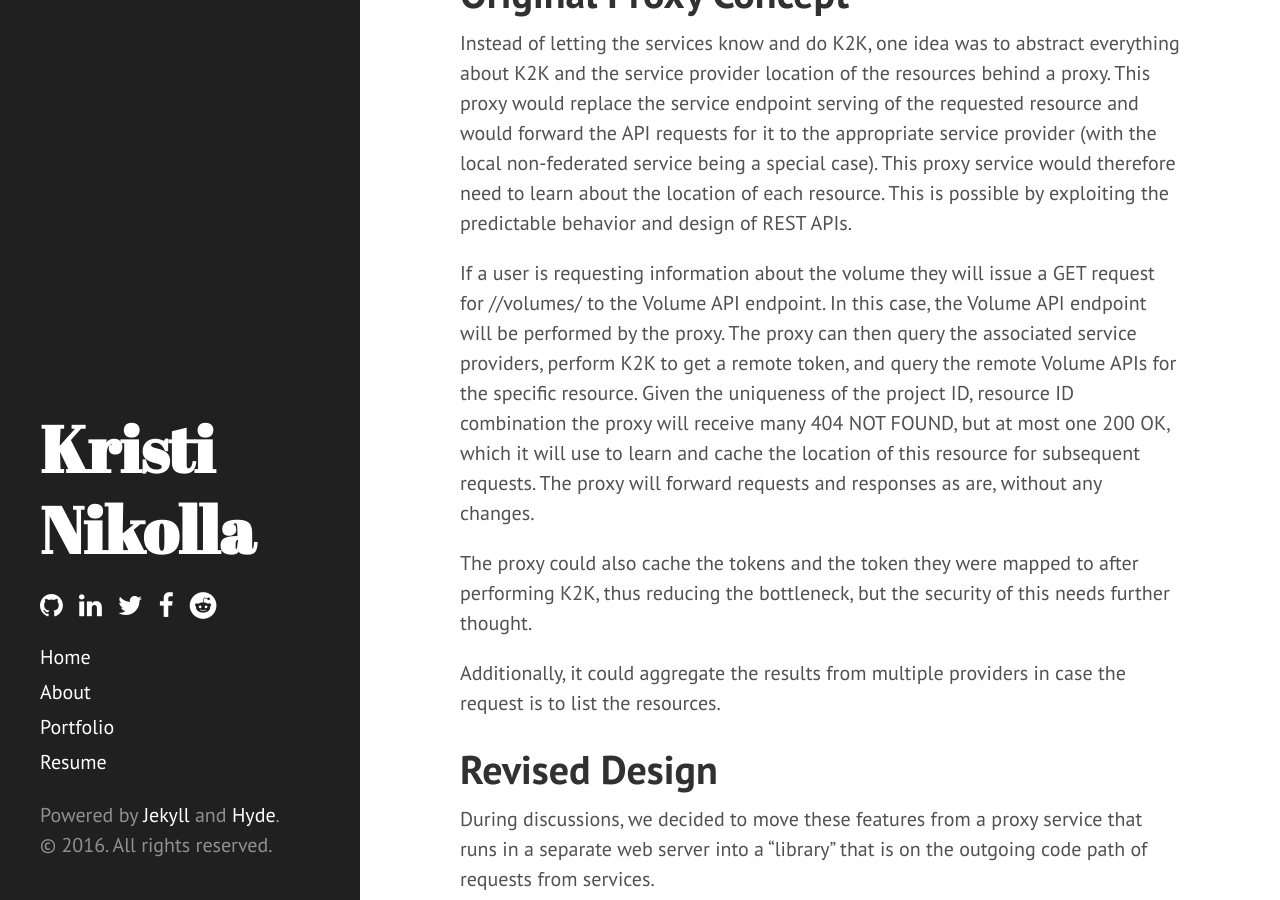
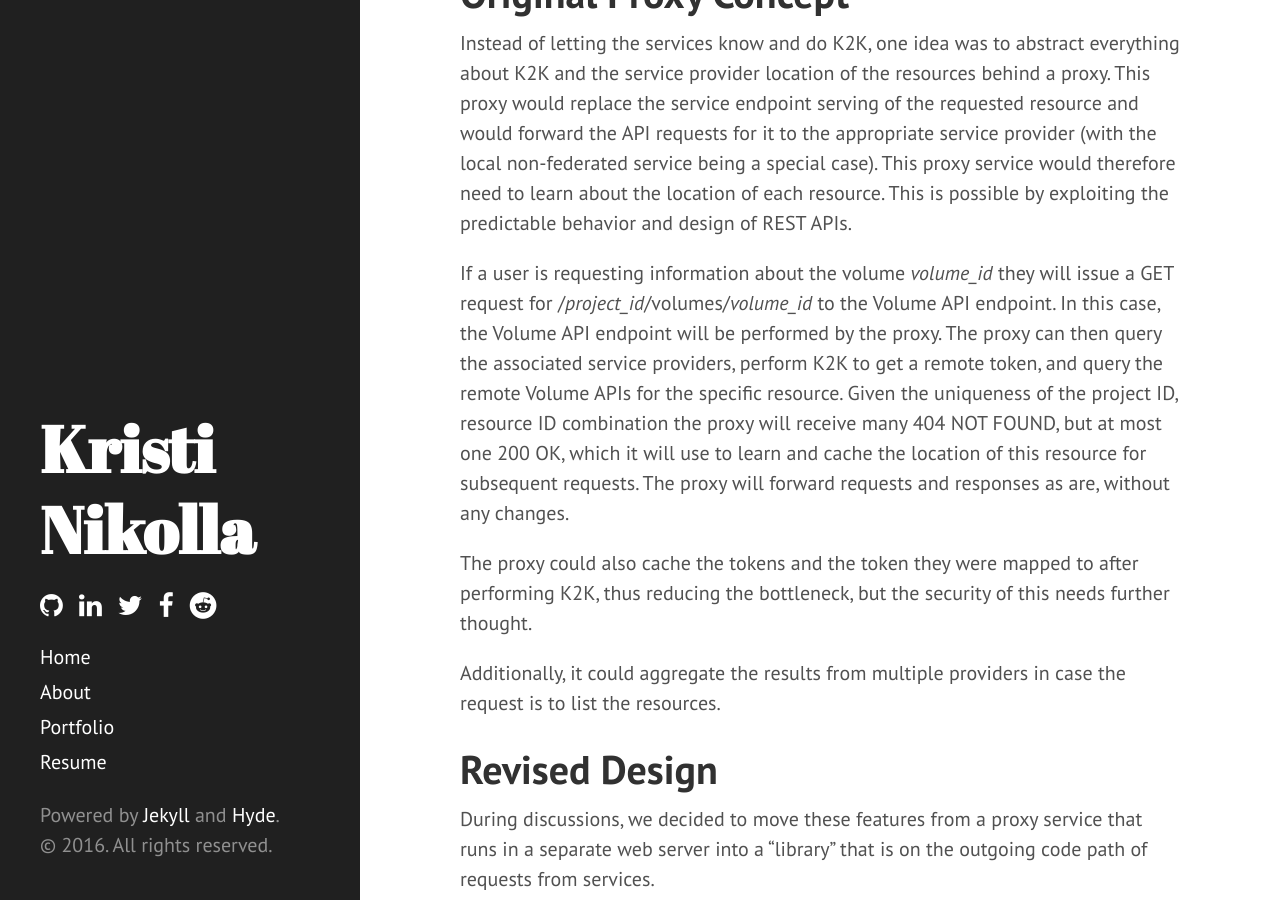
Before and after one commit to knikolla/knikolla.github.io, a Jekyll site: the page built from _posts/2016-07-07-keystone-to-keystone-proxy-for-services.md, in a window 1280 px wide and 900 px high, scrolled down 786 px. Built offline with Jekyll 4.4.1, drawn with Linux system fonts in a browser that asks for light colours; nearby versions of some CDN libraries.

Commit message:
Minor modifications and adding categories

```diff
--- a/_posts/2016-07-07-keystone-to-keystone-proxy-for-services.md
+++ b/_posts/2016-07-07-keystone-to-keystone-proxy-for-services.md
@@ -19,7 +20,7 @@ The above change, however, requires extending the API with information about whi
 
 Instead of letting the services know and do K2K, one idea was to abstract everything about K2K and the service provider location of the resources behind a proxy. This proxy would replace the service endpoint serving of the requested resource and would forward the API requests for it to the appropriate service provider (with the local non-federated service being a special case). This proxy service would therefore need to learn about the location of each resource. This is possible by exploiting the predictable behavior and design of REST APIs.
 
-If a user is requesting information about the volume <volume_id> they will issue a GET request for /<project_id>/volumes/<volume_id> to the Volume API endpoint. In this case, the Volume API endpoint will be performed by the proxy. The proxy can then query the associated service providers, perform K2K to get a remote token, and query the remote Volume APIs for the specific resource. Given the uniqueness of the project ID, resource ID combination the proxy will receive many 404 NOT FOUND, but at most one 200 OK, which it will use to learn and cache the location of this resource for subsequent requests. The proxy will forward requests and responses as are, without any changes.
+If a user is requesting information about the volume *volume_id* they will issue a GET request for /*project_id*/volumes/*volume_id* to the Volume API endpoint. In this case, the Volume API endpoint will be performed by the proxy. The proxy can then query the associated service providers, perform K2K to get a remote token, and query the remote Volume APIs for the specific resource. Given the uniqueness of the project ID, resource ID combination the proxy will receive many 404 NOT FOUND, but at most one 200 OK, which it will use to learn and cache the location of this resource for subsequent requests. The proxy will forward requests and responses as are, without any changes.
 
 The proxy could also cache the tokens and the token they were mapped to after performing K2K, thus reducing the bottleneck, but the security of this needs further thought.
 
```
Also changed, not shown: other parts of _posts/2016-07-07-keystone-to-keystone-proxy-for-services.md (+1 -0 lines), _posts/2015-01-26-hats-globalgamejam2015.md (+1 -0 lines), _posts/2016-03-21-k2k-openstackclient.md (+1 -0 lines), _posts/2016-06-13-contrail-federation.md (line endings or trailing spaces).
